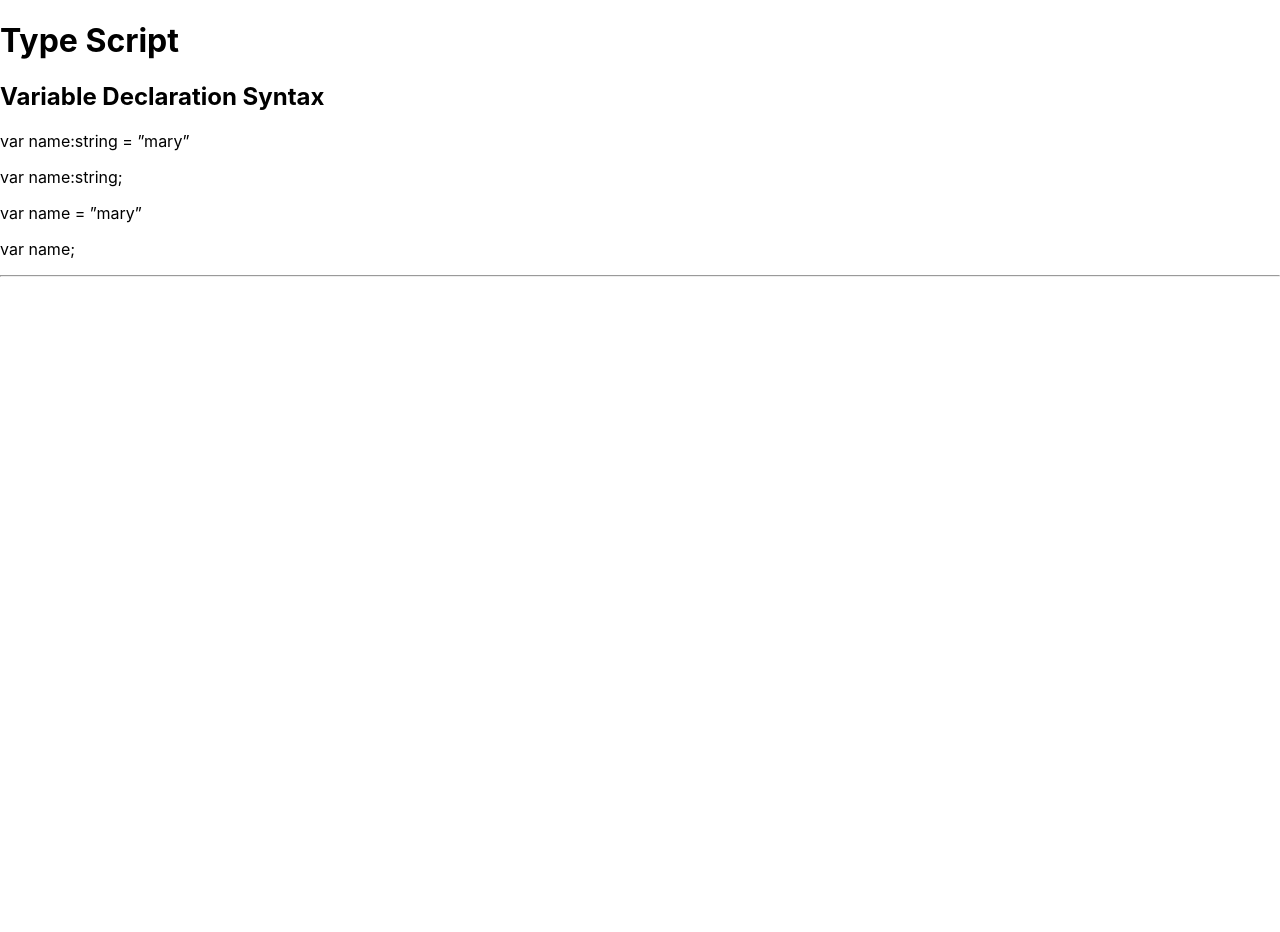
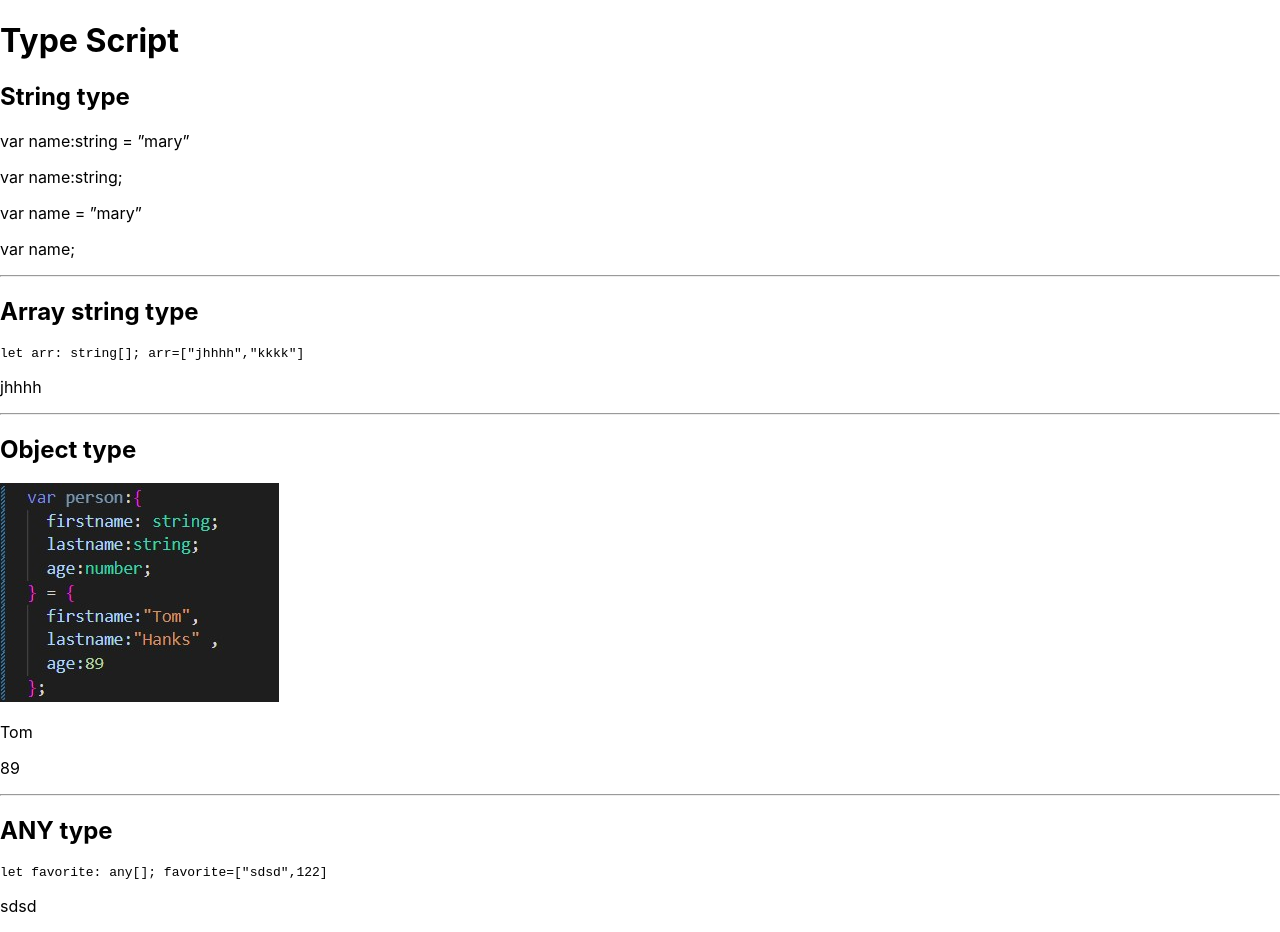
Before and after one commit to hakobyanviktoria8/my-typescript-project, a React (Create React App) app: page / in a window 1280 px wide. Before the commit the page ends 800 px from the top, so only its background shows below. Built offline with nearby package versions, Linux system fonts and the light colour scheme.

Commit message:
all types in tsx

```diff
--- a/src/App.tsx
+++ b/src/App.tsx
@@ -1,6 +1,6 @@
 "use strict";
 import React from 'react';
-
+import imgObj from "./img/Screenshot_1.jpg"
 
 function App() {
   // function add(a:number,b:number) {
@@ -59,15 +59,15 @@ function App() {
 // addNumbers(1,2,3)
 // addNumbers(10,10,10,10,10)
 
-// var person:{
-//   firstname: string;
-//   lastname:string;
-//   age:number;
-// } = {
-//   firstname:"Tom",
-//   lastname:"Hanks" ,
-//   age:89
-// };
+var person:{
+  firstname: string;
+  lastname:string;
+  age:number;
+} = {
+  firstname:"Tom",
+  lastname:"Hanks" ,
+  age:89
+};
 // //access the object values
 // console.log(person.firstname, person.age)
 
@@ -75,16 +75,37 @@ let arr: string[];
 arr=["jhhhh","kkkk"]
 console.log(arr);
 
+// any type
+let favorite: any[];
+favorite=["sdsd",122]
 
   return (
     <div className="App">
       <h1>Type Script</h1>
-      <h2>Variable Declaration Syntax</h2>
+      <h2>String type</h2>
       <p>var name:string = ”mary”</p>
       <p>var name:string;</p>
       <p>var name = ”mary”</p>
       <p>var name;</p>
       <hr/>
+      <h2>Array string type</h2>
+      <code><pre>
+      let arr: string[];
+      arr=["jhhhh","kkkk"]
+      </pre></code>
+      <p>{arr[0]}</p>
+      <hr/>
+      <h2>Object type</h2>
+      <img src={imgObj}/>
+      <p>{person.firstname}</p>
+      <p>{person.age}</p>
+      <hr/>
+      <h2>ANY type</h2>
+      <code><pre>
+        let favorite: any[];
+        favorite=["sdsd",122]
+      </pre></code>
+      <p>{favorite[0]}</p>
     </div>
   );
 }
```
Also changed, not shown: src/img/Screenshot_1.jpg (added).
